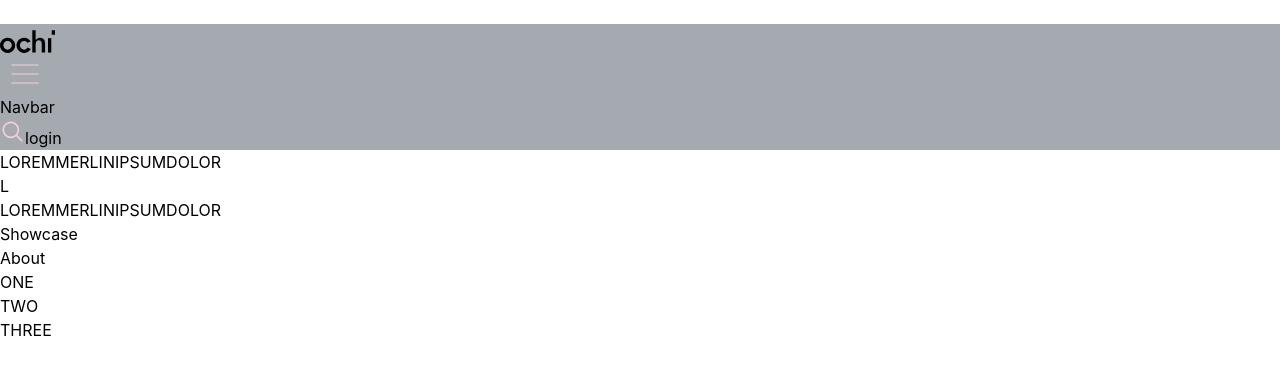
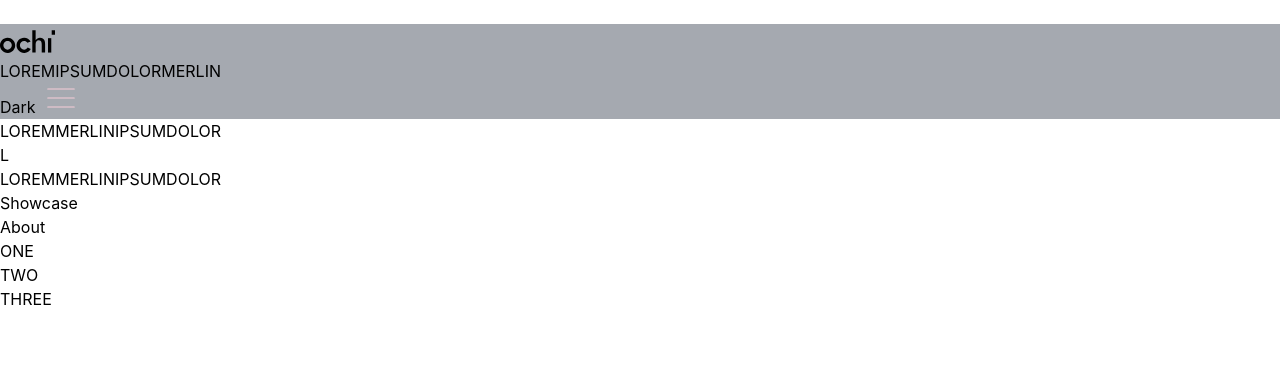
Before and after one commit to reasonAND/website, a React (Vite) app: page / in a window 1280 px wide. Shown: the top 374 px of the page. Built offline with nearby package versions, Linux system fonts and the light colour scheme.

Commit message:
polished the UI

```diff
--- a/src/components/About.jsx
+++ b/src/components/About.jsx
@@ -7,6 +7,8 @@ gsap.registerPlugin(ScrollTrigger);
 export default function Scene() {
   const component = useRef();
   const slider = useRef();
+
+  // const panels = ["LOREM", "MERLIN", "IPSUM", "DOLOR"];
 
   useLayoutEffect(() => {
     let ctx = gsap.context(() => {
@@ -35,12 +37,18 @@ export default function Scene() {
   return (
     <div className="App bg-[#292551]" ref={component}>
       <div ref={slider} className="container h-screen flex flex-nowrap rounded-xl overflow-hidden">
+        {/* { panels.map((title, index) => (
+              index === 1
+                ? <a key={index} href="https://www.youtube.com/watch?v=yzfoogsTatE" className="text-[10vh] text-red-400 pr-5">{title}</ a>
+                : <a key={index} href="https://www.youtube.com/watch?v=yzfoogsTatE" className="text-[10vh]">{title}</ a>
+          ))
+        } */}
         <div className="panel min-w-[100vw] h-screen p-5 bg-green-500 text-[20px] text-center">
           About
         </div>
         <div className="panel min-w-[100vw] h-screen p-5 bg-red-500">ONE</div>
         <div className="panel min-w-[100vw] h-screen p-5 bg-blue-500">TWO</div>
-        <div className="panel min-w-[100vw] h-screen p-5 bg-purple-500">THREE</div>
+        <div className="panel min-w-[100vw] h-screen p-5 bg-purple-700">THREE</div>
       </div>
     </div>
   );
--- a/src/components/Hero.jsx
+++ b/src/components/Hero.jsx
@@ -18,16 +18,16 @@ const Hero = () => {
         </div>
       </div>
 
-      <div className="hidden sm:flex w-[100vw] h-[100vh]">
-        <div className="left h-full w-[50%]">
-          <div className="my-6 leading-tight">
+      <div className="hidden sm:block w-[100vw] h-[100vh]">
+        {/* <div className="left h-full w-[50%] px-9 py-11 bg-white"> */}
+          <div className="leading-tight flex flex-col px-9 pt-11">
             {heroTexts.map((title, index) => (
               index === 1
-                ? <button key={index} className="text-[10vh]">{title}</ button>
-                : <button key={index} className="text-[10vh]">{title}</ button>
+                ? <a key={index} href="https://www.youtube.com/watch?v=yzfoogsTatE" className="text-[10vh] text-red-400 pr-5">{title}</ a>
+                : <a key={index} href="https://www.youtube.com/watch?v=yzfoogsTatE" className="text-[10vh]">{title}</ a>
             ))}
           </div>
-        </div>
+        {/* </div> */}
         <div className="right h-full w-[50%]">
 
         </div>
--- a/src/components/Navbar.jsx
+++ b/src/components/Navbar.jsx
@@ -1,12 +1,13 @@
 import { useState, useEffect, useRef } from "react";
 import gsap from "gsap";
+import ThemeToggle from "./utils/ThemeToggle";
 
-const Navbar = () => { // hides the navigation bar on scroll
+const Navbar = () => {
+  // hides the navigation bar on scroll
   const [isMenuOpen, setIsMenuOpen] = useState(false);
   const [navOpacity, setNavOpacity] = useState(0.4);
 
   // const [navToggle, setnavToggle] = useState(true);
-
 
   const navbarRef = useRef(null);
 
@@ -34,8 +35,7 @@ const Navbar = () => { // hides the navigation bar on scroll
       opacity: isMenuOpen ? 1 : 0,
       height: isMenuOpen ? "100vh" : 0,
       ease: "power3.inOut",
-    })
-    .to(".hamburger-list", {
+    }).to(".hamburger-list", {
       duration: 0.15,
       opacity: isMenuOpen ? 1 : 0,
       marginBottom: isMenuOpen ? "20px" : 0,
@@ -55,17 +55,22 @@ const Navbar = () => { // hides the navigation bar on scroll
   };
   let o = navOpacity;
 
-  const heroTexts = ["LOREM", "IPSUM", "DOLOR", "MERLIN"];
+  const navTexts = ["LOREM", "IPSUM", "DOLOR", "MERLIN"];
 
   return (
-    <div ref={navbarRef} className="fixed w-[100vw] flex justify-between items-center py-[10px] px-4 sm:px-8 sm:text-[16px] text-[#f7ced7] text-[17px] z-10" style={{ background: `rgba(30, 41, 59, ${o}` }}>
+    <div
+      ref={navbarRef}
+      className="fixed w-[100vw] flex justify-between items-center py-[10px] px-4 sm:px-8 sm:text-[16px] text-[#f7ced7] z-10"
+      style={{ background: `rgba(30, 41, 59, ${o}` }}
+    >
       <div className="logo px-2">
         <svg
           width="55"
           height="35"
           viewBox="0 0 72 30"
           fill="none"
-          xmlns="http://www.w3.org/2000/svg">
+          xmlns="http://www.w3.org/2000/svg"
+        >
           <path
             d="M9.8393 10.2032C4.22951 10.3257 -0.0459221 14.7356 0.000372391 20.2752C0.0412204 25.3548 4.57808 30.3608 10.6862 29.9226C15.5145 29.5768 19.9015 25.4119 19.8525 20.0057C19.8035 14.5995 15.1904 10.0916 9.8393 10.2032ZM9.89649 25.7005C6.87101 25.7005 4.39834 23.1144 4.40924 19.9839C4.39525 19.2507 4.52792 18.522 4.79947 17.8407C5.07102 17.1594 5.47597 16.5392 5.99056 16.0164C6.50515 15.4937 7.11902 15.0789 7.79613 14.7966C8.47324 14.5142 9.19995 14.3698 9.93362 14.372C10.6673 14.3742 11.3931 14.5228 12.0686 14.8092C12.744 15.0956 13.3554 15.514 13.8668 16.0398C14.3783 16.5656 14.7796 17.1882 15.0471 17.8711C15.3146 18.554 15.4429 19.2834 15.4246 20.0166C15.4409 23.1008 12.9111 25.7059 9.88832 25.7005H9.89649Z"
             fill="currentColor"
@@ -89,7 +94,27 @@ const Navbar = () => { // hides the navigation bar on scroll
         </svg>
       </div>
 
-      <button className="mobile hamburger sm:hidden" onClick={toggleMenu}>
+      {/* desktop */}
+      <div className="hidden nav-middle desktop sm:flex sm:w-[60%] h-[40px] sm:items-center sm:justify-evenly">
+        {navTexts.map((title, index) => (
+          <a
+            key={index}
+            href="https://www.youtube.com/watch?v=yzfoogsTatE"
+            className="border-pink-300 rounded hover:border hover:bg-black py-[0.85%] px-[0.75%]"
+          >
+            {title}
+          </a>
+        ))}
+      </div>
+
+      <div className="flex gap-[6px]">
+        <ThemeToggle />
+
+        {/* mobile  */}
+        <button
+          className="mobile hamburger sm:hidden flex justify-center items-center"
+          onClick={toggleMenu}
+        >
           {isMenuOpen ? (
             <svg
               xmlns="http://www.w3.org/2000/svg"
@@ -97,11 +122,11 @@ const Navbar = () => { // hides the navigation bar on scroll
               height="35"
               fill="currentColor"
               className="rotate-45"
-            viewBox="0 0 16 16">
+              viewBox="0 0 16 16"
+            >
               <path d="M8 2a.5.5 0 0 1 .5.5v5h5a.5.5 0 0 1 0 1h-5v5a.5.5 0 0 1-1 0v-5h-5a.5.5 0 0 1 0-1h5v-5A.5.5 0 0 1 8 2Z" />
             </svg>
-        )
-          : (
+          ) : (
             <svg
               xmlns="http://www.w3.org/2000/svg"
               x="0px"
@@ -109,22 +134,34 @@ const Navbar = () => { // hides the navigation bar on scroll
               width="50"
               height="30"
               viewBox="0 0 50 50"
-              fill="#f7ced7">
+              fill="#f7ced7"
+            >
               <path d="M 3 9 A 1.0001 1.0001 0 1 0 3 11 L 47 11 A 1.0001 1.0001 0 1 0 47 9 L 3 9 z M 3 24 A 1.0001 1.0001 0 1 0 3 26 L 47 26 A 1.0001 1.0001 0 1 0 47 24 L 3 24 z M 3 39 A 1.0001 1.0001 0 1 0 3 41 L 47 41 A 1.0001 1.0001 0 1 0 47 39 L 3 39 z" />
             </svg>
           )}
         </button>
-      <div className={`menu absolute top-full left-0 w-full h-[100vh] bg-slate-800 px-4 sm:hidden ${isMenuOpen ? '' : 'hidden'}`}>
+        <div
+          className={`menu absolute top-full left-0 w-full h-[100vh] bg-slate-800 px-4 sm:hidden ${
+            isMenuOpen ? "" : "hidden"
+          }`}
+        >
           <div className="text-[#f7ced7]">
             <div className="leading-[75px] flex flex-col ">
-            {heroTexts.map((title, index) =>
-              index === 0
-              ? (
-                <a key={index} href="https://www.youtube.com/watch?v=yzfoogsTatE" className="hamburger-list border-pink-300 hover:border text-[12.5vw] py-2 px-1 mt-1">
+              {navTexts.map((title, index) =>
+                index === 0 ? (
+                  <a
+                    key={index}
+                    href="https://www.youtube.com/watch?v=yzfoogsTatE"
+                    className="hamburger-list border-pink-300 hover:border text-[12.5vw] py-2 px-1 mt-1"
+                  >
                     {title}
                   </a>
                 ) : (
-                <a key={index} href="https://www.youtube.com/watch?v=yzfoogsTatE" className="hamburger-list border-pink-300 hover:border text-[12.5vw] py-2 px-1">
+                  <a
+                    key={index}
+                    href="https://www.youtube.com/watch?v=yzfoogsTatE"
+                    className="hamburger-list border-pink-300 hover:border text-[12.5vw] py-2 px-1"
+                  >
                     {title}
                   </a>
                 )
@@ -132,24 +169,6 @@ const Navbar = () => { // hides the navigation bar on scroll
             </div>
           </div>
         </div>
-
-      <div className="hidden nav-middle desktop sm:flex">Navbar</div>
-      <div className="hidden desktop sm:flex sm:gap-5 sm:items-center">
-        <button className="search  border-white/60 hover:border-[1px] hover:bg-black/35 p-[6px] rounded-full">
-          <svg
-            xmlns="http://www.w3.org/2000/svg"
-            x="0px"
-            y="0px"
-            width="25"
-            height="25"
-            viewBox="0 0 30 30"
-            fill="#f7ced7">
-            <path d="M 13 3 C 7.4886661 3 3 7.4886661 3 13 C 3 18.511334 7.4886661 23 13 23 C 15.396652 23 17.59741 22.148942 19.322266 20.736328 L 25.292969 26.707031 A 1.0001 1.0001 0 1 0 26.707031 25.292969 L 20.736328 19.322266 C 22.148942 17.59741 23 15.396652 23 13 C 23 7.4886661 18.511334 3 13 3 z M 13 5 C 17.430666 5 21 8.5693339 21 13 C 21 17.430666 17.430666 21 13 21 C 8.5693339 21 5 17.430666 5 13 C 5 8.5693339 8.5693339 5 13 5 z"></path>
-          </svg>
-        </button>
-        <button className="ac-logo flex items-center px-3 py-[6.5px] bg-black/35 hover:bg-slate-600 text-white border-white/60 border-[1px] rounded">
-          login
-        </button>
       </div>
     </div>
   );
--- /dev/null
+++ b/src/components/utils/ThemeToggle.jsx
@@ -0,0 +1,9 @@
+const ThemeToggle = () => {
+  return (
+    <button className="ac-logo flex items-center px-2 py-[4.5px] mr-3 bg-black/35 hover:bg-slate-600 text-white border-white/60 border-[1px] rounded">
+        Dark
+    </button>
+  )
+}
+
+export default ThemeToggle
```
Also changed, not shown: src/components/utils/Login.jsx (added, +9 -0 lines), src/components/utils/Search.jsx (added, +22 -0 lines). Lines whose indentation alone changed are shown as unchanged.
